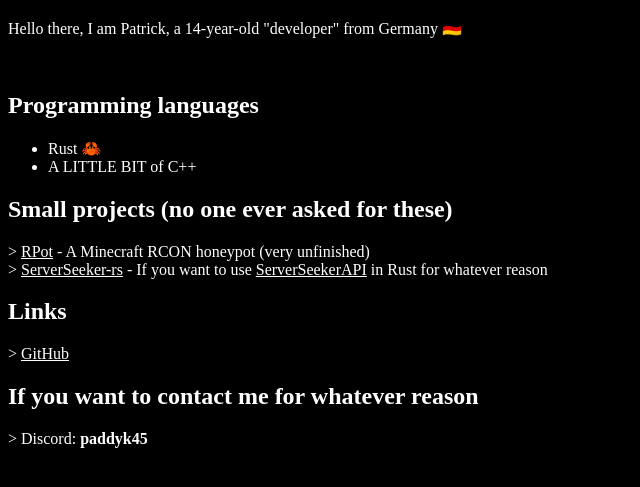
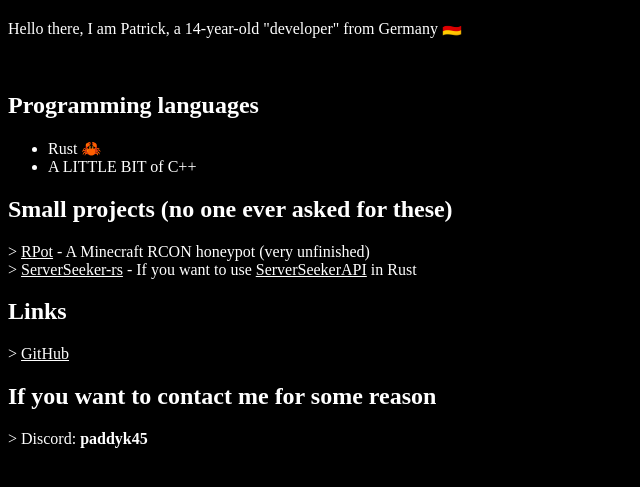
Before and after one commit to Paddyk45/paddyk45.github.io, a plain HTML site: page index.html in a window 1280 px wide. Shown: the part 61-548 px from the top of the page, without its empty margins (0-640 px from the left). Drawn offline with Linux system fonts and the light colour scheme.

Commit message:
Basic website

```diff
--- a/index.html
+++ b/index.html
@@ -20,10 +20,10 @@
 <h2>Small projects (no one ever asked for these)</h2>
 > <a href="https://github.com/Paddyk45/rpot">RPot</a> - A Minecraft RCON honeypot (very unfinished)
 <br>
-> <a href="https://github.com/Paddyk45/serverseeker-rs">ServerSeeker-rs</a> - If you want to use <a href="https://serverseeker.net/docs/">ServerSeekerAPI</a> in Rust for whatever reason
+> <a href="https://github.com/Paddyk45/serverseeker-rs">ServerSeeker-rs</a> - If you want to use <a href="https://serverseeker.net/docs/">ServerSeekerAPI</a> in Rust
 <h2>Links</h2>
 > <a href="https://github.com/Paddyk45" target="_blank">GitHub</a>
 </body>
-<h2>If you want to contact me for whatever reason</h2>
+<h2>If you want to contact me for some reason</h2>
 > <a>Discord: <b>paddyk45</b></a>
 </html>
```
